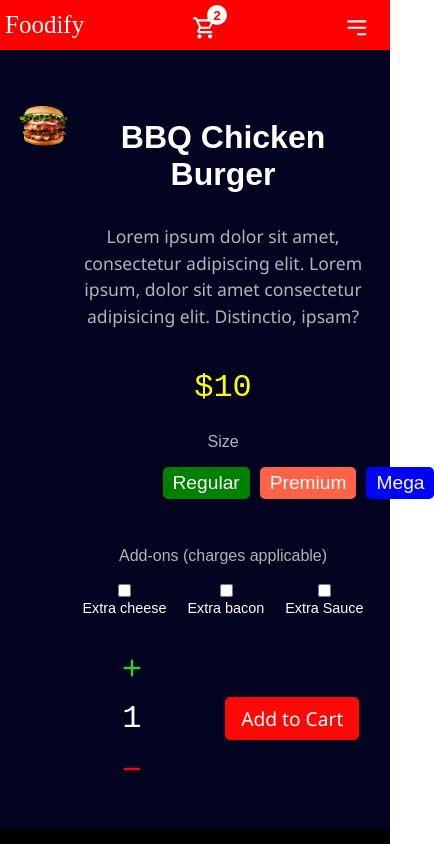
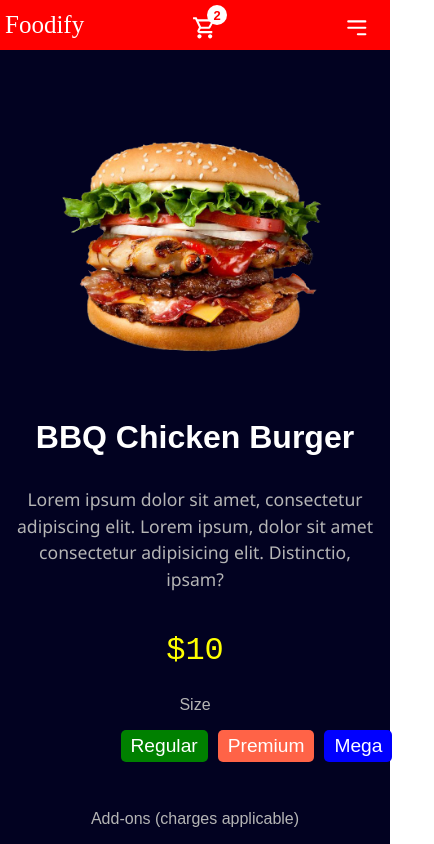
Before and after one commit to codeComet/food-ordering-app, a Next.js app in the folder client/: page /item/1 in a window 390 px wide. Shown: the top 844 px of the page, 434 px wide, since content can reach past the window. Built offline with nearby package versions, Linux system fonts and the light colour scheme.

Commit message:
single product page needs some work on responsive

```diff
--- a/client/styles/FoodItem.module.css
+++ b/client/styles/FoodItem.module.css
@@ -127,8 +127,8 @@
 }
 
 @media screen and (max-width: 600px) {
-  .infoContainer {
-    text-align: center;
+  .imgContainer {
+    flex: auto;
   }
 
   .foodInfo {
@@ -136,6 +136,7 @@
     flex-direction: column;
     align-items: center;
     justify-content: center;
+    text-align: center;
   }
 
   .foodInfo h1 {
@@ -174,6 +175,10 @@
     font-size: 0.9rem;
   }
 
+  .extrasText {
+    text-align: center;
+  }
+
   .qtyContainer {
     margin-top: 2.5rem;
     width: 100%;
```
